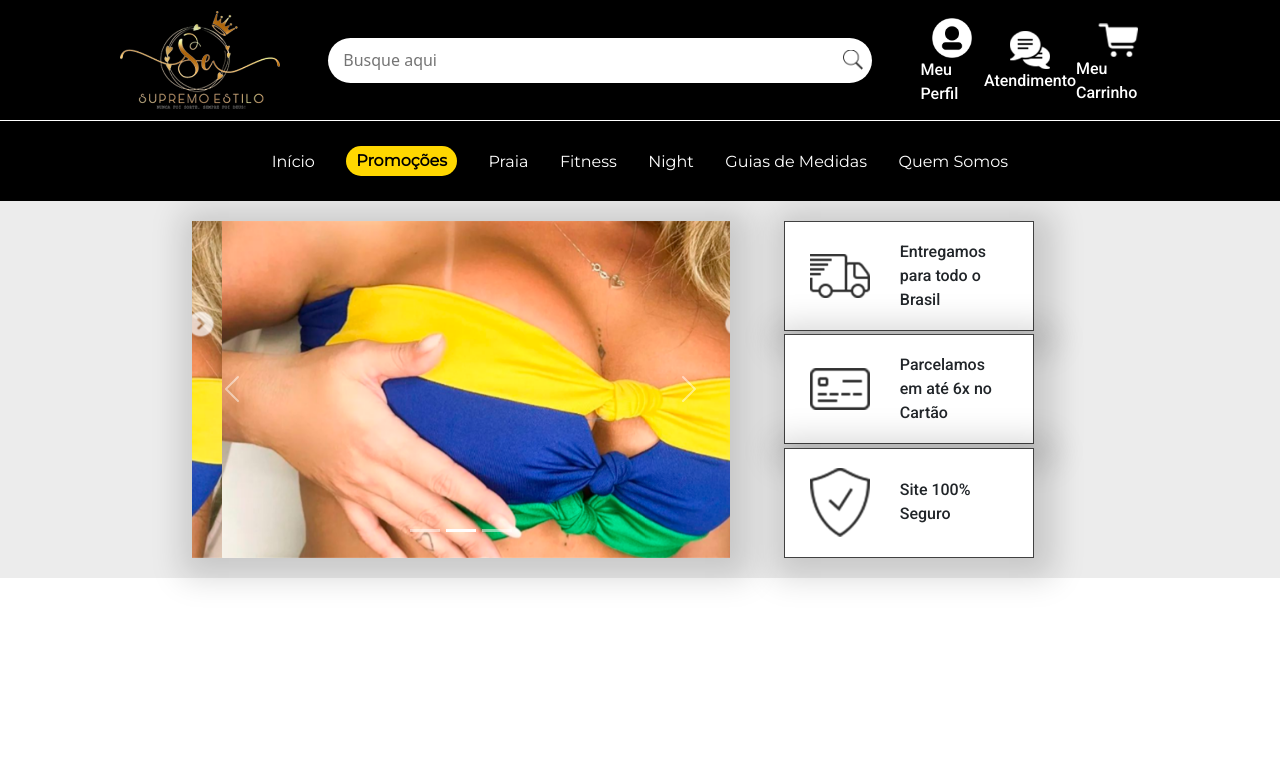
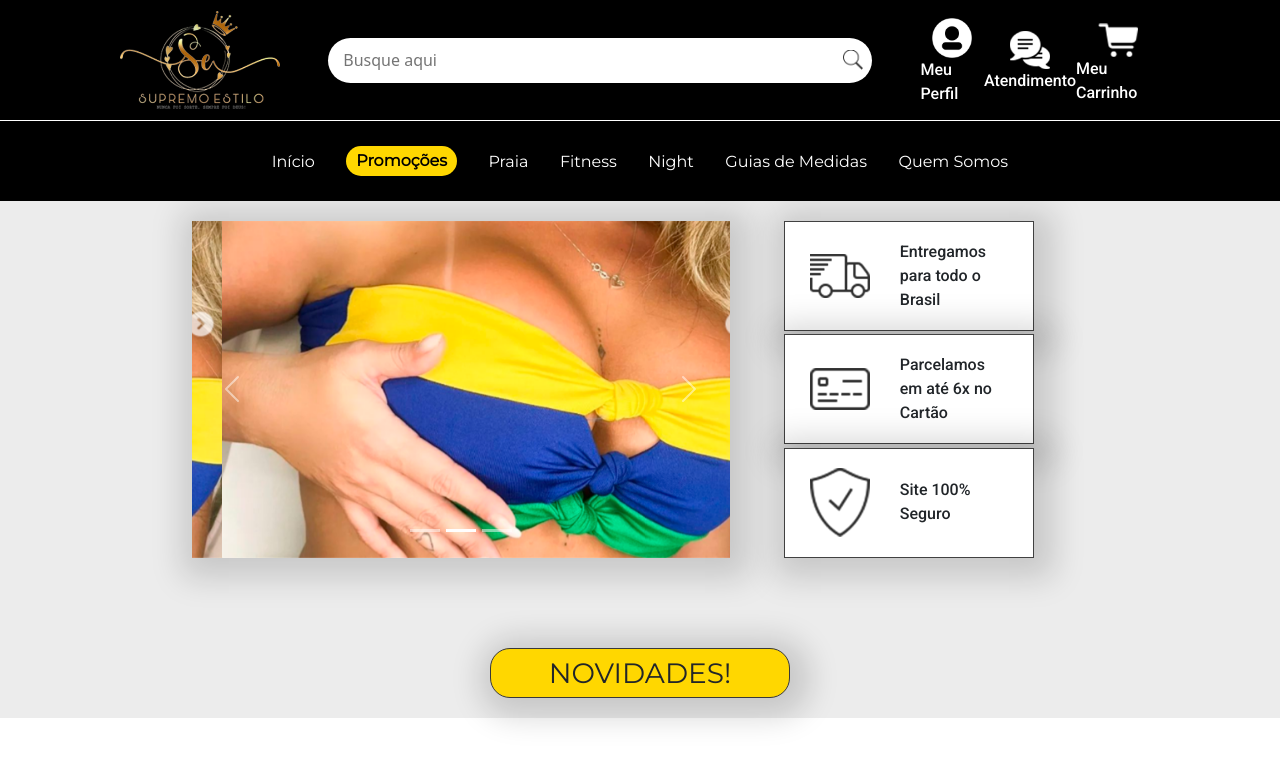
Before and after one commit to JSavioFreire/SupremoEstiloProjeto, a React (Create React App) app in the folder myapp/: page / in a window 1280 px wide. Shown: the top 764 px of the page. Built offline with nearby package versions, Linux system fonts and the light colour scheme.

Commit message:
tituloProdutos

```diff
--- a/myapp/src/App.js
+++ b/myapp/src/App.js
@@ -1,6 +1,7 @@
 import Header1 from "./header1/header1";
 import Header2 from "./header2/header2";
 import Banner from "./banner/banner";
+import TituloProdutos from "./produtos/tituloProdutos";
 
 //bootStrap
 import 'bootstrap/dist/css/bootstrap.min.css';
@@ -11,6 +12,7 @@
       <Header1/>
       <Header2/>
       <Banner/>
+      <TituloProdutos/>
     </div>
   );
 }
--- a/myapp/src/banner/banner.js
+++ b/myapp/src/banner/banner.js
@@ -6,7 +6,6 @@
 import caminhao from '../img/caminhao.png'
 import card from '../img/card.png'
 import seg from '../img/seguranca.png'
-
 
 export default function Banner(){
 
--- a/myapp/src/produtos/produtos.css
+++ /dev/null
@@ -1,3 +0,0 @@
-.titulo{
-
-}
--- /dev/null
+++ b/myapp/src/produtos/tituloProdutos.css
@@ -0,0 +1,20 @@
+.fundoTodo{
+    display: flex;
+    justify-content: center;
+    margin-top: 50px;
+
+}
+.fundoTitulo{
+    background-color: #FFD700;
+    border: 1px solid rgb(57, 57, 57);
+    width: 300px;
+    height: 50px;
+    border-radius: 20px;
+    display: flex;
+    align-items: center;
+    justify-content: center;
+    font-family: 'Montserrat', sans-serif;
+    font-size: 24px;
+    padding-top: 10px;
+    box-shadow: 5px 5px 30px 15px rgba(0, 0, 0, 0.153);
+}
--- /dev/null
+++ b/myapp/src/produtos/tituloProdutos.js
@@ -0,0 +1,15 @@
+import './tituloProdutos.css'
+import '../cssGlobal/global.css'
+
+export default function TituloProdutos(){
+
+    return(
+        <div className='fundo'>
+            <div className='fundoTodo'>
+                <div className='fundoTitulo'>
+                    <h3>NOVIDADES!</h3>
+                </div>
+            </div>
+        </div>
+    )
+}
```
Also changed, not shown: myapp/src/produtos/produtos.js (deleted, +0 -14 lines), myapp/src/banner/banner.css (line endings or trailing spaces).
